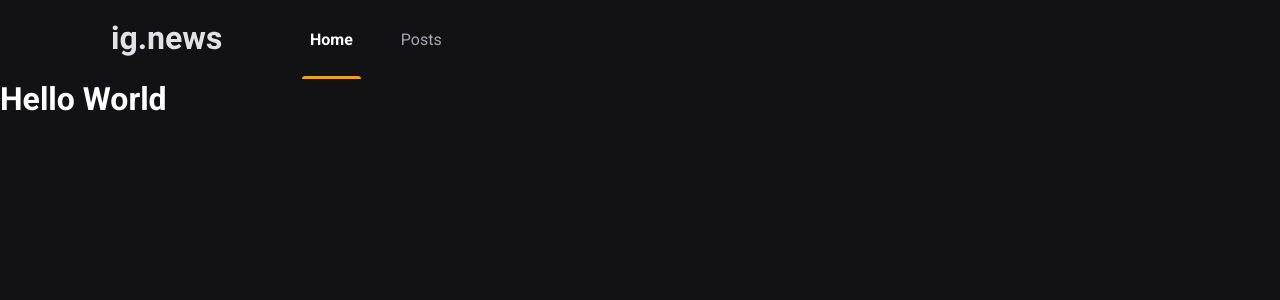
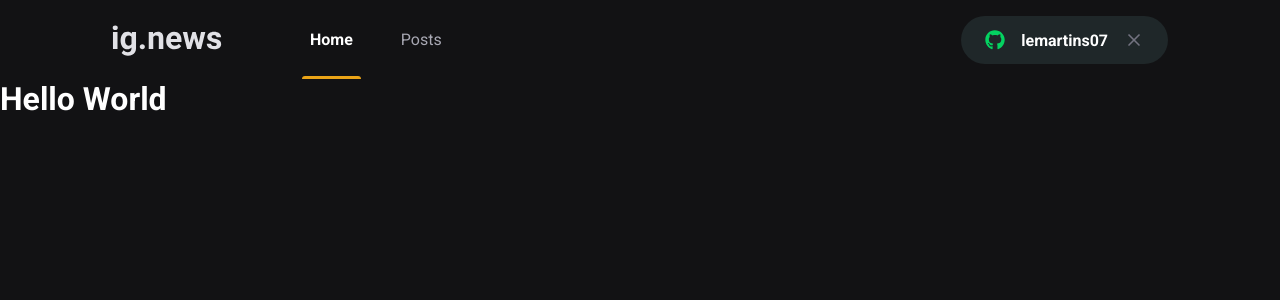
Before and after one commit to lemartins07/ignews, a Next.js app: page / in a window 1280 px wide. Shown: the top 300 px of the page. Built offline with nearby package versions, Linux system fonts and the light colour scheme.

Commit message:
Componente: SignInButton

```diff
--- a/package.json
+++ b/package.json
@@ -11,6 +11,7 @@
     "next": "12.0.2",
     "react": "17.0.2",
     "react-dom": "17.0.2",
+    "react-icons": "^4.3.1",
     "sass": "^1.42.1"
   },
   "devDependencies": {
--- a/src/components/Header/index.tsx
+++ b/src/components/Header/index.tsx
@@ -1,3 +1,4 @@
+import { SignInButton } from '../SignInButton';
 import styles from './styles.module.scss';
 
 export function Header() {
@@ -9,6 +10,8 @@
           <a className={styles.active}>Home</a>
           <a>Posts</a>
         </nav>
+
+        <SignInButton />
       </div>
     </header>
   );
--- a/src/components/Header/styles.module.scss
+++ b/src/components/Header/styles.module.scss
@@ -52,4 +52,8 @@
     }
 
   }
+
+  button {
+    margin-left: auto;
+  }
 }
--- /dev/null
+++ b/src/components/SignInButton/index.tsx
@@ -0,0 +1,22 @@
+import { FaGithub } from 'react-icons/fa'
+import {  FiX } from 'react-icons/fi'
+
+
+import styles from './styles.module.scss';
+
+export const SignInButton = () => {
+  const isUserLoggedIn = true;
+
+  return isUserLoggedIn ? (
+    <button type="button" className={styles.signInButton}>
+      <FaGithub color="#04d361"/>
+      lemartins07
+      <FiX color="#737380" className={styles.closeIcon}/>
+    </button>
+  ) : (
+    <button type="button" className={styles.signInButton}>
+      <FaGithub color="#eba407"/>
+      Sign in whith Github
+    </button>
+  );
+}
--- /dev/null
+++ b/src/components/SignInButton/styles.module.scss
@@ -0,0 +1,33 @@
+.signInButton {
+  height: 3rem;
+  border-radius: 3rem;
+  background: var(--gray-850);
+  border: 0;
+  padding: 0 1.5rem;
+
+  display: flex;
+  align-items: center;
+  justify-content: center;
+
+  color: var(--white);
+  font-weight: bold;
+
+  svg {
+    width: 20px;
+    height: 20px;
+  }
+
+  svg:first-child {
+    margin-right: 1rem;
+  }
+
+  transition: filter 0.2s;
+
+  &:hover {
+    filter: brightness(0.8);
+  }
+
+  svg.closeIcon {
+    margin-left: 1rem;
+  }
+}
--- a/src/styles/global.scss
+++ b/src/styles/global.scss
@@ -10,6 +10,7 @@
   --gray-100: #e1e1e6;
   --gray-300: #a8a8b3;
   --gray-700: #29292e;
+  --gray-850: #1f2729;
   --gray-900: #121214;
 
   --cyan-500: #61dafb;
```
Also changed, not shown: 1 other file (tests, documents, lock files or other folders).
